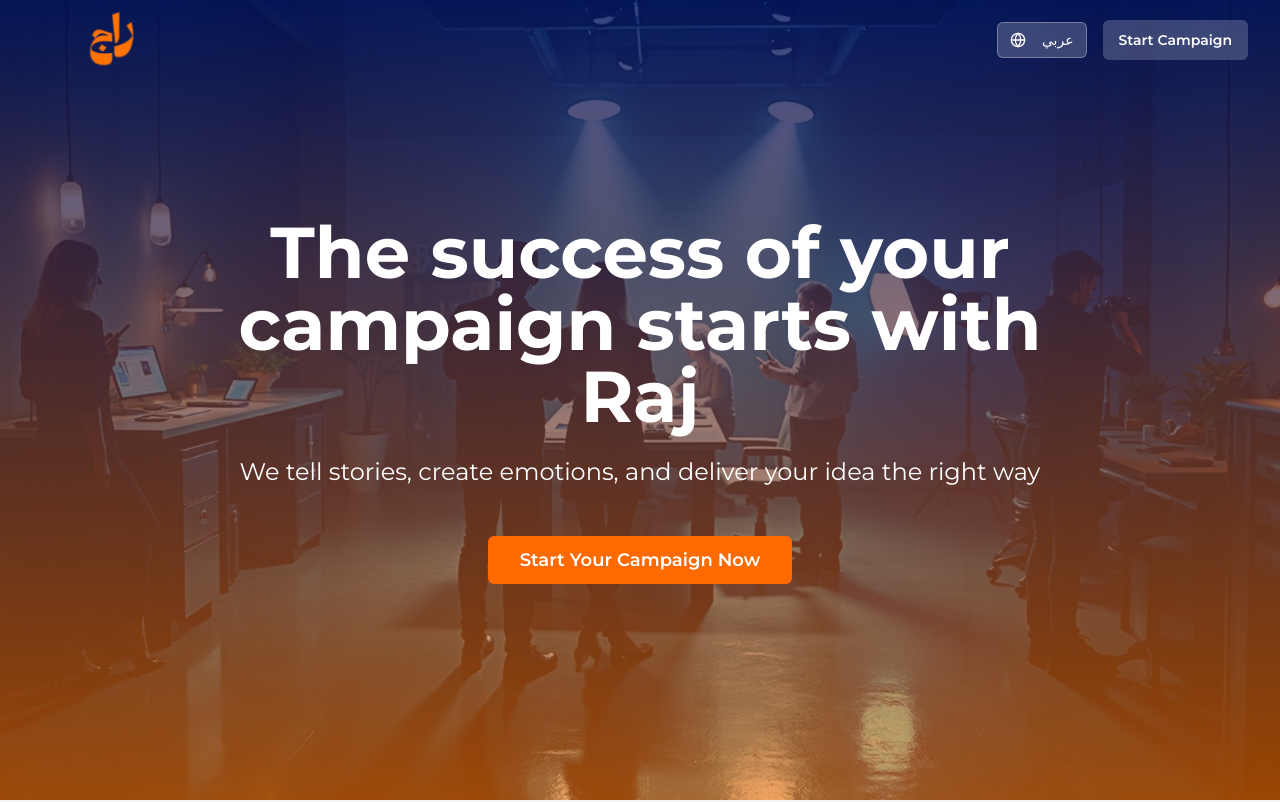
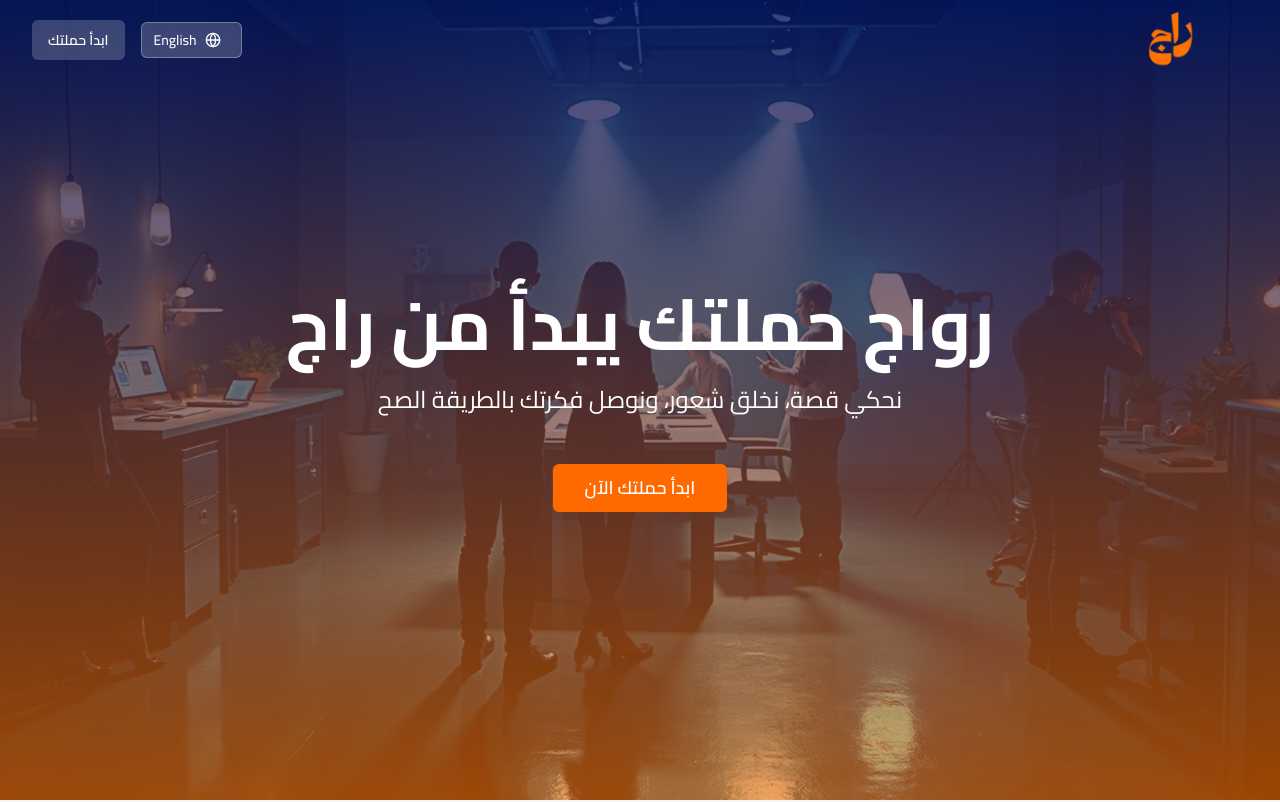
Before and after one commit to Webique/raj-campaign-flow, a React (Vite) app: page / in a window 1280 px wide. Shown: the top 802 px of the page. Built offline with nearby package versions, Linux system fonts and the light colour scheme.

Commit message:
Update #4

```diff
--- a/src/pages/Index.tsx
+++ b/src/pages/Index.tsx
@@ -10,7 +10,7 @@ import ContactSection from '@/components/ContactSection';
 import Footer from '@/components/Footer';
 
 const Index = () => {
-  const [lang, setLang] = useState<'ar' | 'en'>('en');
+  const [lang, setLang] = useState<'ar' | 'en'>('ar');
 
   // Apply RTL/LTR to document
   useEffect(() => {
```
